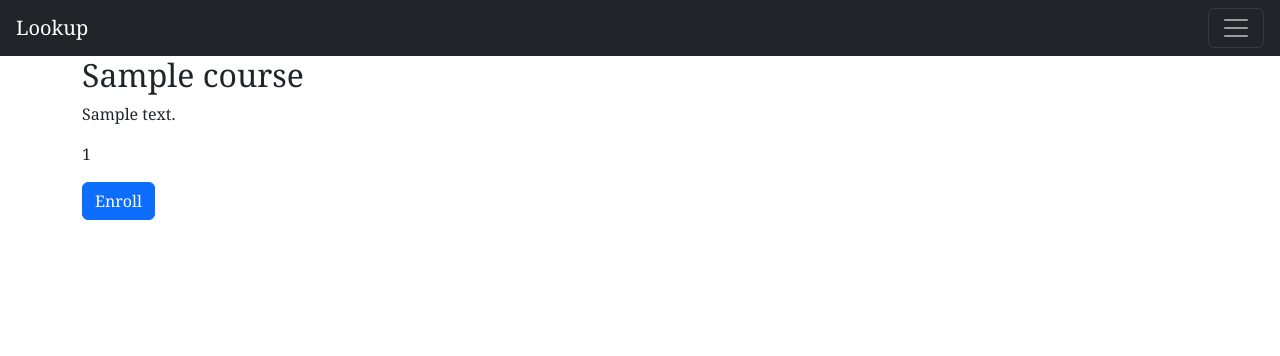
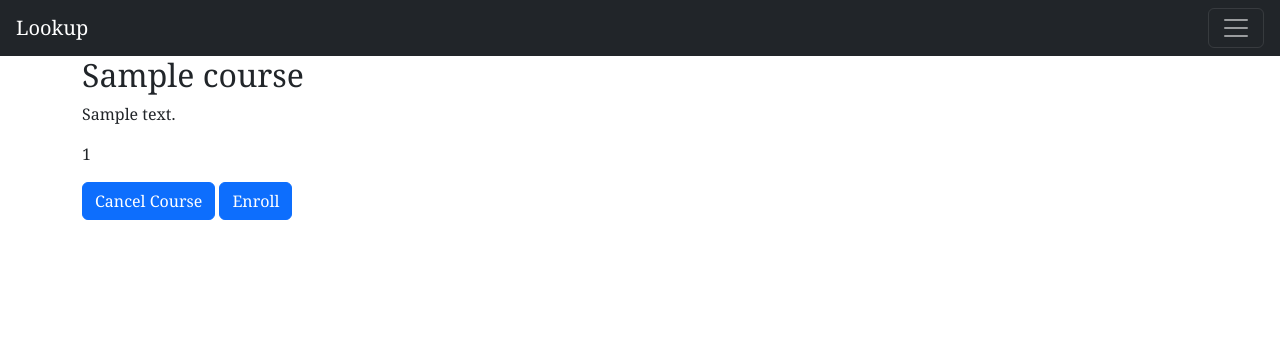
Before and after one commit to matthieums/lookup-project, a Django app: page /enroll/1 in a window 1280 px wide. Shown: the top 356 px of the page. Run offline with Django 5.2, Linux system fonts and the light colour scheme; a user stored in the database is signed in; tables that the repository leaves empty hold one stand-in row (values such as "Sample post"); some libraries are stand-ins or nearby versions.

Commit message:
Add a view to handle course deletion.
Users that created a course have the option to delete it when opening
each course individually.

```diff
--- a/lookupproject/lookup/templates/lookup/course.html
+++ b/lookupproject/lookup/templates/lookup/course.html
@@ -10,14 +10,15 @@
       <p>{{ course.description }}</p>
       <p>{{ course.id }}</p>
 
+      <button type="button" class="btn btn-primary" data-bs-toggle="modal" data-bs-target="#deleteModal">
+        Cancel Course
+      </button>
 
-  <!-- Button trigger modal -->
-  <button type="button" class="btn btn-primary" data-bs-toggle="modal" data-bs-target="#exampleModal">
+  <button type="button" class="btn btn-primary" data-bs-toggle="modal" data-bs-target="#enrollModal">
       Enroll
     </button>
 
-    <!-- Modal -->
-    <div class="modal fade" id="exampleModal" tabindex="-1" aria-labelledby="exampleModalLabel" aria-hidden="true">
+    <div class="modal fade" id="enrollModal" tabindex="-1" aria-labelledby="exampleModalLabel" aria-hidden="true">
       <div class="modal-dialog">
         <div class="modal-content">
           <div class="modal-header">
@@ -38,6 +39,35 @@
         </div>
       </div>
     </div>
+
+    {% if user.is_authenticated %}
+      {% if user.is_teacher %}
+      <div class="modal fade" id="deleteModal" tabindex="-1" aria-labelledby="deleteModal" aria-hidden="true">
+        <div class="modal-dialog">
+          <div class="modal-content">
+            <div class="modal-header">
+              <h1 class="modal-title fs-5" id="exampleModalLabel">Are you sure you want to cancel this course?</h1>
+              <button type="button" class="btn-close" data-bs-dismiss="modal" aria-label="Close"></button>
+            </div>
+            <div class="modal-body">
+              <h2>A mail will be sent to all who enrolled to this course</h2>
+              <p>We are sorry that you cannot provide the course anymore.
+              </p>
+              <form action="/delete/{{course.id}}" method="POST">
+                {% csrf_token %}
+                <div class="modal-footer">
+                  <input type="submit" class="btn btn-primary" value="delete">
+                </div>
+              </form>
+
+            </div>
+
+          </div>
+        </div>
+      </div>
+      {% endif %}
+    {% endif %}
+
   </div>
 
 {% endblock %}
--- a/lookupproject/lookup/urls.py
+++ b/lookupproject/lookup/urls.py
@@ -31,5 +31,6 @@ urlpatterns = [
     path("courses/get/", views.getCourse, name="getCourse"),
     path("schools/get/", views.getSchool, name="getSchool"),
     path("geoschool", views.get_nearby_locations, name="geoschool"),
+    path("delete/<int:course_id>", views.delete_course, name="delete_course")
 
 ]
--- a/lookupproject/lookup/views.py
+++ b/lookupproject/lookup/views.py
@@ -120,10 +120,11 @@ def success(request):
 
 @login_required
 def enroll(request, course_id):
+    course = get_object_or_404(Course, pk=course_id)
     user = request.user
+    course_creator = course.created_by
 
     if request.method == 'GET':
-        course = get_object_or_404(Course, pk=course_id)
         return render(request, 'lookup/course.html', {
             'course': course,
             'user': user
@@ -131,13 +132,11 @@ def enroll(request, course_id):
 
     elif request.method == 'POST':
         try:
-            course = Course.objects.get(id=course_id)
             if user in course.students.all():
                 return JsonResponse({'error': 'User is already enrolled in this course.'}, status=400)
             elif course.is_full():
                 return JsonResponse({'error': 'Course is full.'}, status=400)
 
-            course_creator = course.created_by
             course.students.add(user)
             message1 = (
                 "A student has enrolled to your course",
@@ -162,6 +161,25 @@ def enroll(request, course_id):
             return JsonResponse({'error': 'Course not found.'}, status=404)
         except Exception as e:
             return JsonResponse({'error': f'An error occurred: {str(e)}'}, status=500)
+
+def delete_course(request, course_id):
+    if request.method == 'POST':
+        course = get_object_or_404(Course, pk=course_id)
+        user = request.user
+        course_creator = course.created_by
+
+        try:
+            if course_creator == user:
+                course.delete()
+                return HttpResponseRedirect(reverse('my_courses'))
+            else:
+                return JsonResponse({'error': 'You do not have the rights to delete this course'})
+
+        except ObjectDoesNotExist:
+            return JsonResponse({'error': 'Course not found.'}, status=404)
+        except Exception as e:
+            return JsonResponse({'error': f'An error occurred: {str(e)}'}, status=500)
+
 
 
 
```
